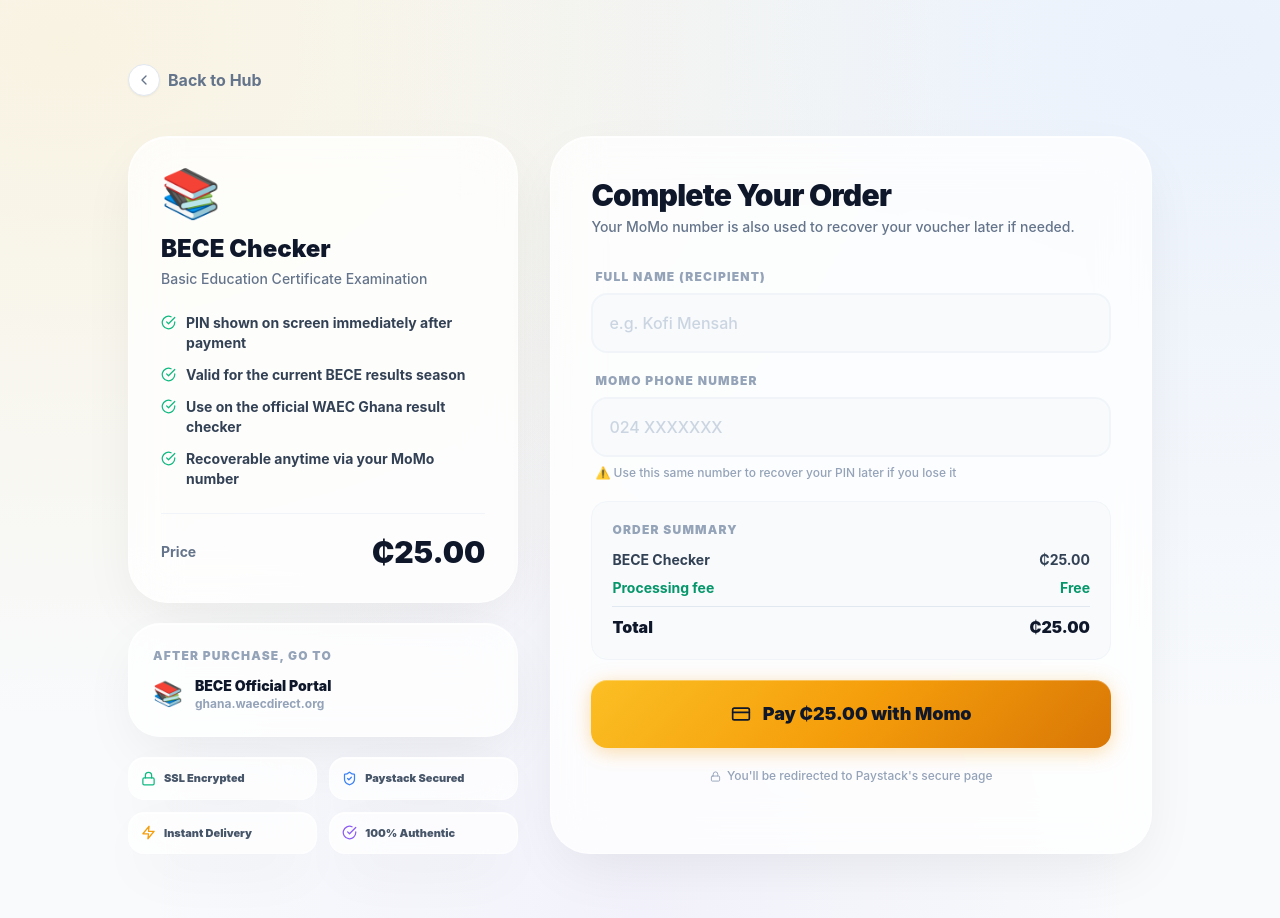
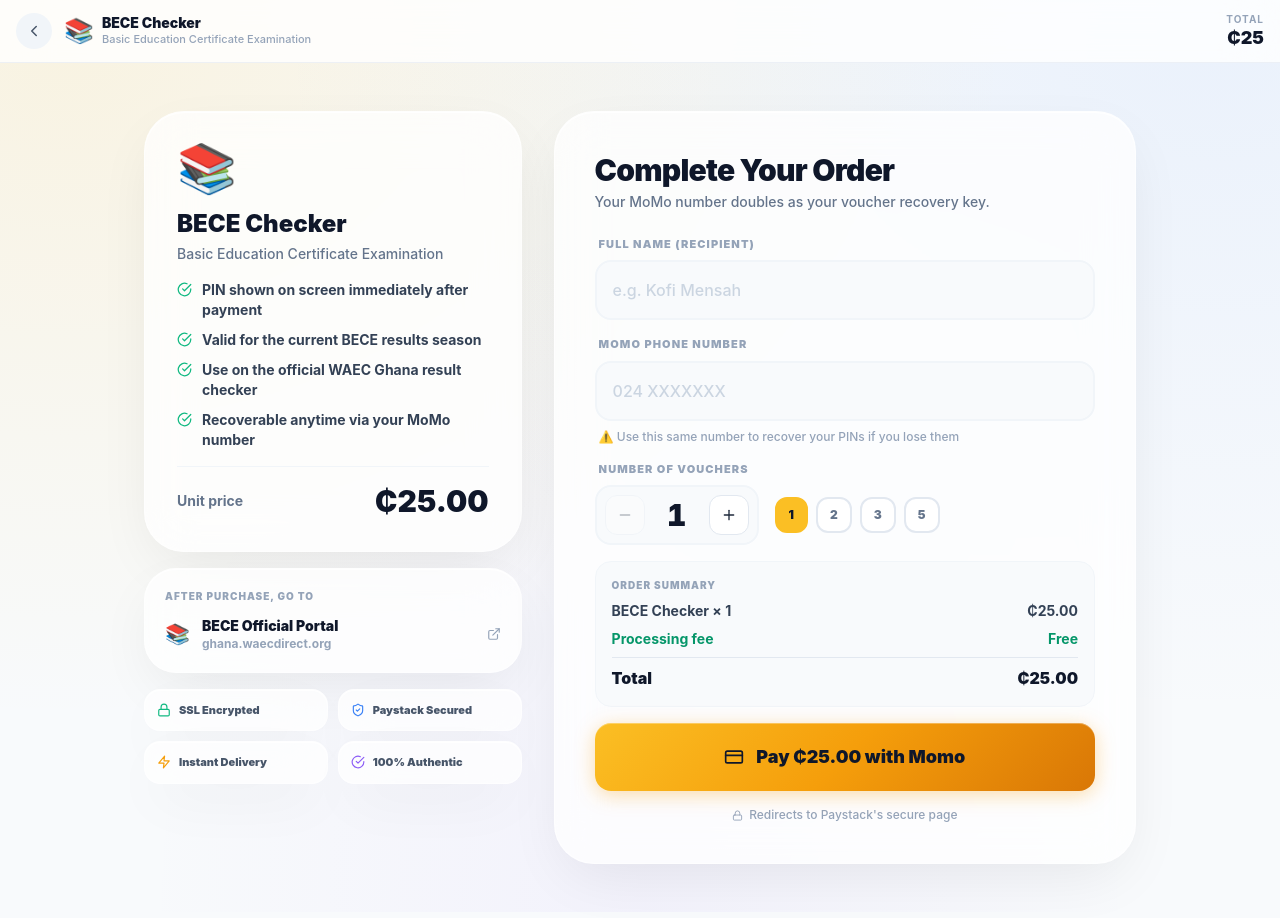
Before and after one commit to authenticcheckers/waecvoucherpfront, a Next.js app: page /purchase/bece in a window 1280 px wide. Built offline with nearby package versions, Linux system fonts and the light colour scheme.

Commit message:
Update page.tsx

```diff
--- a/app/purchase/[type]/page.tsx
+++ b/app/purchase/[type]/page.tsx
@@ -1,8 +1,11 @@
 "use client";
-import { useState, useEffect } from "react";
+import { useState } from "react";
 import { useParams } from "next/navigation";
 import { motion, AnimatePresence } from "framer-motion";
-import { ShieldCheck, Lock, ChevronLeft, Zap, CreditCard, AlertCircle, CheckCircle } from "lucide-react";
+import {
+  ShieldCheck, Lock, ChevronLeft, Zap, CreditCard,
+  AlertCircle, CheckCircle, ExternalLink, Minus, Plus
+} from "lucide-react";
 import Link from "next/link";
 
 const VOUCHER_INFO: Record<string, {
@@ -50,22 +53,33 @@ const VOUCHER_INFO: Record<string, {
   },
 };
 
+const MAX_QTY = 10;
+const UNIT_PRICE = 25;
+
 export default function PurchasePage() {
-  const params = useParams();
-  const type = (params.type as string).toUpperCase();
-  const info = VOUCHER_INFO[type] || VOUCHER_INFO['BECE'];
+  const params  = useParams();
+  const type    = (params.type as string).toUpperCase();
+  const info    = VOUCHER_INFO[type] || VOUCHER_INFO["BECE"];
 
-  const [name, setName] = useState("");
-  const [phone, setPhone] = useState("");
+  const [name, setName]       = useState("");
+  const [phone, setPhone]     = useState("");
+  const [qty, setQty]         = useState(1);
   const [loading, setLoading] = useState(false);
-  const [error, setError] = useState("");
+  const [error, setError]     = useState("");
+
+  const total = qty * UNIT_PRICE;
+
+  const changeQty = (delta: number) => {
+    setQty(q => Math.min(MAX_QTY, Math.max(1, q + delta)));
+    setError("");
+  };
 
   const handlePurchase = async () => {
     if (!name.trim() || !phone.trim()) {
       setError("Please fill in your name and phone number.");
       return;
     }
-    if (phone.replace(/\D/g, '').length < 10) {
+    if (phone.replace(/\D/g, "").length < 10) {
       setError("Please enter a valid 10-digit MoMo number.");
       return;
     }
@@ -74,7 +88,7 @@ export default function PurchasePage() {
       const res = await fetch(`${process.env.NEXT_PUBLIC_API_URL}/api/voucher/purchase`, {
         method: "POST",
         headers: { "Content-Type": "application/json" },
-        body: JSON.stringify({ name: name.trim(), phone: phone.trim(), type })
+        body: JSON.stringify({ name: name.trim(), phone: phone.trim(), type, qty }),
       });
       const data = await res.json();
       if (data.authorization_url) {
@@ -89,87 +103,51 @@ export default function PurchasePage() {
   };
 
   return (
-    <div className="min-h-screen bg-mesh flex flex-col items-center justify-center p-6 py-16">
-      <div className="w-full max-w-5xl mx-auto">
-        <Link href="/" className="inline-flex items-center gap-2 text-slate-500 font-bold hover:text-slate-900 transition-all mb-10 group">
-          <div className="w-8 h-8 rounded-full bg-white border border-slate-200 flex items-center justify-center group-hover:border-slate-400 shadow-sm transition-all">
-            <ChevronLeft size={16} />
+    <div className="min-h-screen bg-mesh">
+      {/* sticky top bar */}
+      <div className="sticky top-0 z-50 bg-white/80 backdrop-blur-xl border-b border-slate-200/60 px-4 py-3 flex items-center gap-3">
+        <Link href="/"
+          className="w-9 h-9 rounded-full bg-slate-100 flex items-center justify-center hover:bg-slate-200 transition-colors flex-shrink-0">
+          <ChevronLeft size={18} className="text-slate-600" />
+        </Link>
+        <div className="flex items-center gap-2 flex-1 min-w-0">
+          <span className="text-2xl leading-none">{info.icon}</span>
+          <div className="min-w-0">
+            <p className="font-black text-slate-900 text-sm leading-tight truncate">{info.name}</p>
+            <p className="text-[11px] text-slate-400 font-medium truncate hidden sm:block">{info.desc}</p>
           </div>
-          Back to Hub
-        </Link>
+        </div>
+        <div className="flex-shrink-0 text-right">
+          <p className="text-[10px] font-bold text-slate-400 uppercase tracking-widest">Total</p>
+          <p className="font-black text-slate-900 text-lg leading-tight">₵{total}</p>
+        </div>
+      </div>
 
-        <div className="grid md:grid-cols-5 gap-8">
+      <div className="max-w-5xl mx-auto px-4 py-6 md:py-12">
+        <div className="flex flex-col md:grid md:grid-cols-5 gap-6 md:gap-8">
 
-          {/* LEFT: Voucher info */}
-          <div className="md:col-span-2 space-y-5">
-            <motion.div initial={{ opacity: 0, x: -20 }} animate={{ opacity: 1, x: 0 }}
-              className="glass p-8 rounded-[2.5rem]"
-            >
-              <div className="text-5xl mb-4">{info.icon}</div>
-              <h2 className="text-2xl font-black text-slate-900 mb-1">{info.name}</h2>
-              <p className="text-sm text-slate-500 font-medium mb-6">{info.desc}</p>
-
-              <div className="space-y-3 mb-6">
-                {info.perks.map((perk, i) => (
-                  <div key={i} className="flex items-start gap-2.5 text-sm font-bold text-slate-700">
-                    <CheckCircle size={15} className="text-emerald-500 flex-shrink-0 mt-0.5" />
-                    {perk}
-                  </div>
-                ))}
-              </div>
-
-              <div className="pt-5 border-t border-slate-100 flex items-center justify-between">
-                <span className="font-bold text-slate-500 text-sm">Price</span>
-                <span className="text-3xl font-black text-slate-900">₵25.00</span>
-              </div>
-            </motion.div>
-
-            {/* Where to use it */}
-            <motion.div initial={{ opacity: 0, x: -20 }} animate={{ opacity: 1, x: 0 }} transition={{ delay: 0.1 }}
-              className="glass p-6 rounded-[2rem]"
-            >
-              <p className="text-xs font-black text-slate-400 uppercase tracking-widest mb-3">After purchase, go to</p>
-              <a href={info.portal} target="_blank" rel="noopener noreferrer"
-                className="flex items-center gap-3 text-sm font-black text-slate-900 hover:text-amber-600 transition-colors"
-              >
-                <span className="text-2xl">{info.icon}</span>
-                <div>
-                  <p>{info.name.replace(" Checker", "")} Official Portal</p>
-                  <p className="text-xs font-bold text-slate-400">{info.portalLabel}</p>
-                </div>
-              </a>
-            </motion.div>
-
-            {/* Trust badges */}
-            <motion.div initial={{ opacity: 0, x: -20 }} animate={{ opacity: 1, x: 0 }} transition={{ delay: 0.15 }}
-              className="grid grid-cols-2 gap-3"
-            >
-              {[
-                { icon: <Lock size={15} className="text-emerald-500" />, label: "SSL Encrypted" },
-                { icon: <ShieldCheck size={15} className="text-blue-500" />, label: "Paystack Secured" },
-                { icon: <Zap size={15} className="text-amber-500" />, label: "Instant Delivery" },
-                { icon: <CheckCircle size={15} className="text-violet-500" />, label: "100% Authentic" },
-              ].map((b, i) => (
-                <div key={i} className="glass p-3 rounded-2xl flex items-center gap-2 text-[11px] font-black text-slate-600">
-                  {b.icon} {b.label}
-                </div>
-              ))}
-            </motion.div>
-          </div>
-
-          {/* RIGHT: Payment form */}
-          <motion.div initial={{ opacity: 0, y: 20 }} animate={{ opacity: 1, y: 0 }} transition={{ delay: 0.1 }}
-            className="md:col-span-3 glass p-10 rounded-[2.5rem] shadow-2xl"
+          {/* ── FORM (first on mobile) ── */}
+          <motion.div
+            initial={{ opacity: 0, y: 16 }}
+            animate={{ opacity: 1, y: 0 }}
+            className="order-first md:order-last md:col-span-3 glass rounded-3xl md:rounded-[2.5rem] p-6 md:p-10 shadow-xl"
           >
-            <div className="mb-8">
-              <h1 className="text-3xl font-black text-slate-900 tracking-tight mb-1">Complete Your Order</h1>
-              <p className="text-slate-500 font-medium text-sm">Your MoMo number is also used to recover your voucher later if needed.</p>
+            <div className="mb-6">
+              <h1 className="text-2xl md:text-3xl font-black text-slate-900 tracking-tight mb-1">
+                Complete Your Order
+              </h1>
+              <p className="text-slate-500 font-medium text-sm">
+                Your MoMo number doubles as your voucher recovery key.
+              </p>
             </div>
 
-            <div className="space-y-5">
+            <div className="space-y-4">
               <AnimatePresence>
                 {error && (
-                  <motion.div initial={{ opacity: 0, height: 0 }} animate={{ opacity: 1, height: 'auto' }} exit={{ opacity: 0, height: 0 }}
+                  <motion.div
+                    initial={{ opacity: 0, height: 0 }}
+                    animate={{ opacity: 1, height: "auto" }}
+                    exit={{ opacity: 0, height: 0 }}
                     className="flex items-start gap-2.5 text-sm font-bold text-red-600 bg-red-50 p-4 rounded-2xl border border-red-100"
                   >
                     <AlertCircle size={17} className="flex-shrink-0 mt-0.5" /> {error}
@@ -177,44 +155,108 @@ export default function PurchasePage() {
                 )}
               </AnimatePresence>
 
+              {/* Name */}
               <div>
-                <label className="block text-xs font-black text-slate-400 uppercase tracking-widest mb-2 ml-1">Full Name (Recipient)</label>
+                <label className="block text-[11px] font-black text-slate-400 uppercase tracking-widest mb-2 ml-1">
+                  Full Name (Recipient)
+                </label>
                 <input
                   value={name} onChange={e => setName(e.target.value)}
                   placeholder="e.g. Kofi Mensah"
                   disabled={loading}
-                  className="w-full bg-slate-50 border-2 border-slate-100 p-4 rounded-2xl outline-none focus:border-amber-400 font-bold transition-all placeholder:font-medium placeholder:text-slate-300 disabled:opacity-50"
+                  className="w-full bg-slate-50 border-2 border-slate-100 p-4 rounded-2xl outline-none focus:border-amber-400 font-bold transition-all placeholder:font-medium placeholder:text-slate-300 disabled:opacity-50 text-base"
                 />
               </div>
 
+              {/* Phone */}
               <div>
-                <label className="block text-xs font-black text-slate-400 uppercase tracking-widest mb-2 ml-1">MoMo Phone Number</label>
+                <label className="block text-[11px] font-black text-slate-400 uppercase tracking-widest mb-2 ml-1">
+                  MoMo Phone Number
+                </label>
                 <input
                   value={phone} onChange={e => setPhone(e.target.value)}
                   placeholder="024 XXXXXXX"
-                  type="tel"
+                  type="tel" inputMode="numeric"
                   disabled={loading}
-                  className="w-full bg-slate-50 border-2 border-slate-100 p-4 rounded-2xl outline-none focus:border-amber-400 font-bold transition-all placeholder:font-medium placeholder:text-slate-300 disabled:opacity-50"
+                  className="w-full bg-slate-50 border-2 border-slate-100 p-4 rounded-2xl outline-none focus:border-amber-400 font-bold transition-all placeholder:font-medium placeholder:text-slate-300 disabled:opacity-50 text-base"
                 />
                 <p className="text-xs text-slate-400 font-medium mt-2 ml-1">
-                  ⚠️ Use this same number to recover your PIN later if you lose it
+                  ⚠️ Use this same number to recover your PINs if you lose them
                 </p>
               </div>
 
+              {/* ── Quantity selector ── */}
+              <div>
+                <label className="block text-[11px] font-black text-slate-400 uppercase tracking-widest mb-2 ml-1">
+                  Number of Vouchers
+                </label>
+                <div className="flex items-center gap-4">
+                  <div className="flex items-center gap-3 bg-slate-50 border-2 border-slate-100 rounded-2xl p-2 flex-shrink-0">
+                    <button
+                      onClick={() => changeQty(-1)}
+                      disabled={qty <= 1 || loading}
+                      className="w-10 h-10 rounded-xl bg-white border border-slate-200 flex items-center justify-center hover:border-amber-400 hover:text-amber-600 disabled:opacity-30 disabled:cursor-not-allowed transition-all font-black"
+                    >
+                      <Minus size={16} />
+                    </button>
+
+                    <motion.span
+                      key={qty}
+                      initial={{ scale: 0.8, opacity: 0 }}
+                      animate={{ scale: 1, opacity: 1 }}
+                      className="text-3xl font-black text-slate-900 w-10 text-center tabular-nums"
+                    >
+                      {qty}
+                    </motion.span>
+
+                    <button
+                      onClick={() => changeQty(1)}
+                      disabled={qty >= MAX_QTY || loading}
+                      className="w-10 h-10 rounded-xl bg-white border border-slate-200 flex items-center justify-center hover:border-amber-400 hover:text-amber-600 disabled:opacity-30 disabled:cursor-not-allowed transition-all font-black"
+                    >
+                      <Plus size={16} />
+                    </button>
+                  </div>
+
+                  {/* Quick-pick buttons */}
+                  <div className="flex gap-2 flex-wrap">
+                    {[1, 2, 3, 5].map(n => (
+                      <button
+                        key={n}
+                        onClick={() => { setQty(n); setError(""); }}
+                        disabled={loading}
+                        className={`px-3 py-2 rounded-xl text-xs font-black border-2 transition-all disabled:opacity-40 ${
+                          qty === n
+                            ? "bg-amber-400 border-amber-400 text-slate-900"
+                            : "border-slate-200 text-slate-500 hover:border-amber-300 bg-white"
+                        }`}
+                      >
+                        {n}
+                      </button>
+                    ))}
+                  </div>
+                </div>
+                {qty > 1 && (
+                  <p className="text-xs text-slate-400 font-medium mt-2 ml-1">
+                    {qty} vouchers × ₵{UNIT_PRICE} = <span className="font-black text-slate-700">₵{total}</span>
+                  </p>
+                )}
+              </div>
+
               {/* Order summary */}
-              <div className="bg-slate-50 rounded-2xl p-5 border border-slate-100 space-y-2">
-                <p className="text-xs font-black text-slate-400 uppercase tracking-widest mb-3">Order Summary</p>
+              <div className="bg-slate-50 rounded-2xl p-4 border border-slate-100 space-y-2">
+                <p className="text-[10px] font-black text-slate-400 uppercase tracking-widest mb-2">Order Summary</p>
                 <div className="flex justify-between text-sm font-bold text-slate-700">
-                  <span>{info.name}</span>
-                  <span>₵25.00</span>
+                  <span>{info.name} × {qty}</span>
+                  <span>₵{total}.00</span>
                 </div>
                 <div className="flex justify-between text-sm font-bold text-emerald-600">
                   <span>Processing fee</span>
                   <span>Free</span>
                 </div>
-                <div className="pt-2 border-t border-slate-200 flex justify-between font-black text-slate-900">
+                <div className="pt-2 border-t border-slate-200 flex justify-between font-black text-slate-900 text-base">
                   <span>Total</span>
-                  <span>₵25.00</span>
+                  <span>₵{total}.00</span>
                 </div>
               </div>
 
@@ -228,20 +270,74 @@ export default function PurchasePage() {
                 {loading ? (
                   <>
                     <motion.div animate={{ rotate: 360 }} transition={{ repeat: Infinity, duration: 1, ease: "linear" }}
-                      className="w-5 h-5 border-[3px] border-slate-900/20 border-t-slate-900 rounded-full"
-                    />
+                      className="w-5 h-5 border-[3px] border-slate-900/20 border-t-slate-900 rounded-full" />
                     Connecting to Paystack...
                   </>
                 ) : (
-                  <><CreditCard size={20} /> Pay ₵25.00 with Momo</>
+                  <><CreditCard size={20} /> Pay ₵{total}.00 with Momo</>
                 )}
               </motion.button>
 
               <p className="text-center text-xs text-slate-400 font-medium flex items-center justify-center gap-1.5">
-                <Lock size={11} /> You'll be redirected to Paystack's secure page
+                <Lock size={11} /> Redirects to Paystack's secure page
               </p>
             </div>
           </motion.div>
+
+          {/* ── INFO PANEL (below form on mobile) ── */}
+          <div className="order-last md:order-first md:col-span-2 space-y-4">
+            <motion.div initial={{ opacity: 0, x: -16 }} animate={{ opacity: 1, x: 0 }} transition={{ delay: 0.1 }}
+              className="glass p-5 md:p-8 rounded-3xl md:rounded-[2.5rem]"
+            >
+              <div className="hidden md:block text-5xl mb-4">{info.icon}</div>
+              <h2 className="text-lg md:text-2xl font-black text-slate-900 mb-1">{info.name}</h2>
+              <p className="text-sm text-slate-500 font-medium mb-4 hidden md:block">{info.desc}</p>
+              <div className="space-y-2.5">
+                {info.perks.map((perk, i) => (
+                  <div key={i} className="flex items-start gap-2.5 text-sm font-bold text-slate-700">
+                    <CheckCircle size={15} className="text-emerald-500 flex-shrink-0 mt-0.5" />
+                    {perk}
+                  </div>
+                ))}
+              </div>
+              <div className="pt-4 mt-4 border-t border-slate-100 flex items-center justify-between">
+                <span className="font-bold text-slate-500 text-sm">Unit price</span>
+                <span className="text-2xl md:text-3xl font-black text-slate-900">₵{UNIT_PRICE}.00</span>
+              </div>
+            </motion.div>
+
+            <motion.div initial={{ opacity: 0, x: -16 }} animate={{ opacity: 1, x: 0 }} transition={{ delay: 0.15 }}
+              className="glass p-5 rounded-2xl md:rounded-[2rem]"
+            >
+              <p className="text-[10px] font-black text-slate-400 uppercase tracking-widest mb-3">After purchase, go to</p>
+              <a href={info.portal} target="_blank" rel="noopener noreferrer"
+                className="flex items-center gap-3 text-sm font-black text-slate-900 hover:text-amber-600 transition-colors"
+              >
+                <span className="text-xl">{info.icon}</span>
+                <div className="flex-1 min-w-0">
+                  <p className="truncate">{info.name.replace(" Checker", "")} Official Portal</p>
+                  <p className="text-xs font-bold text-slate-400">{info.portalLabel}</p>
+                </div>
+                <ExternalLink size={14} className="text-slate-400 flex-shrink-0" />
+              </a>
+            </motion.div>
+
+            <motion.div initial={{ opacity: 0, x: -16 }} animate={{ opacity: 1, x: 0 }} transition={{ delay: 0.2 }}
+              className="grid grid-cols-2 gap-2.5"
+            >
+              {[
+                { icon: <Lock size={14} className="text-emerald-500" />,      label: "SSL Encrypted" },
+                { icon: <ShieldCheck size={14} className="text-blue-500" />,  label: "Paystack Secured" },
+                { icon: <Zap size={14} className="text-amber-500" />,         label: "Instant Delivery" },
+                { icon: <CheckCircle size={14} className="text-violet-500" />, label: "100% Authentic" },
+              ].map((b, i) => (
+                <div key={i} className="glass p-3 rounded-2xl flex items-center gap-2 text-[11px] font-black text-slate-600">
+                  {b.icon} {b.label}
+                </div>
+              ))}
+            </motion.div>
+          </div>
+
         </div>
       </div>
     </div>
```
